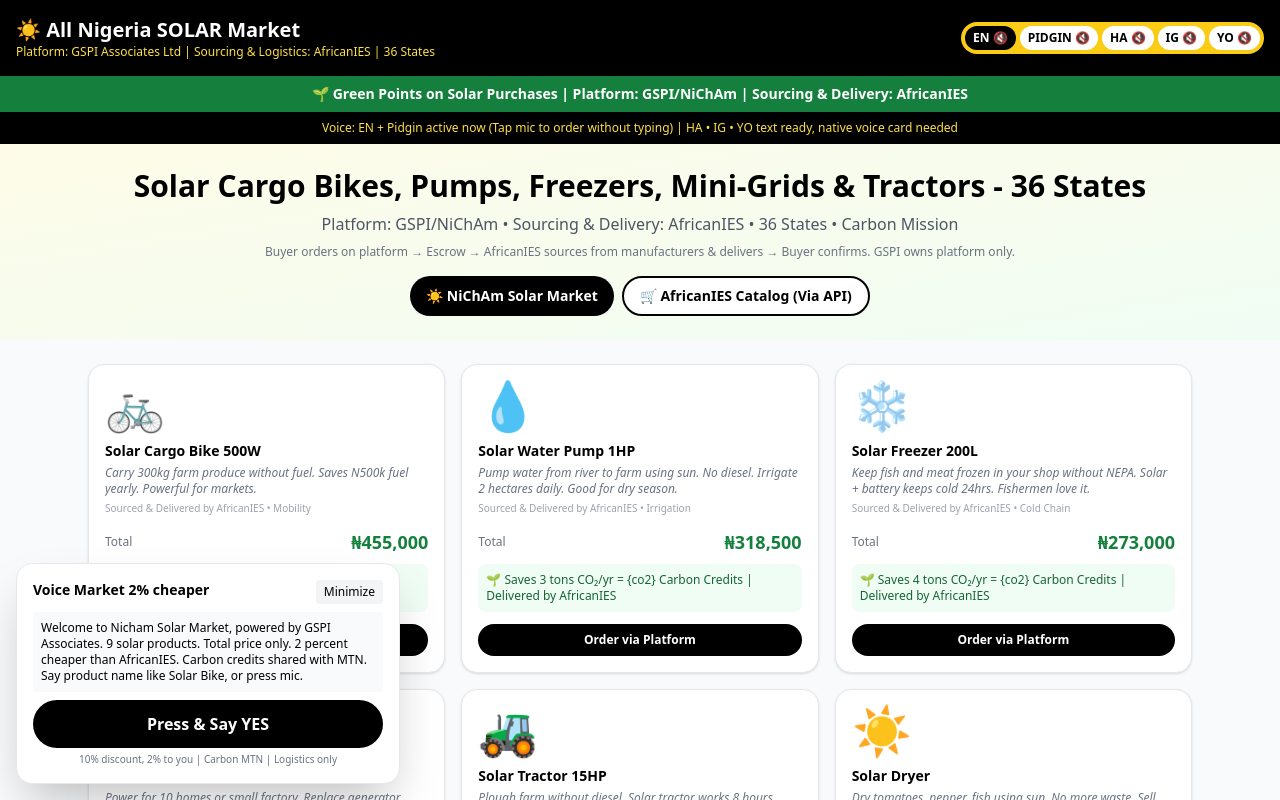
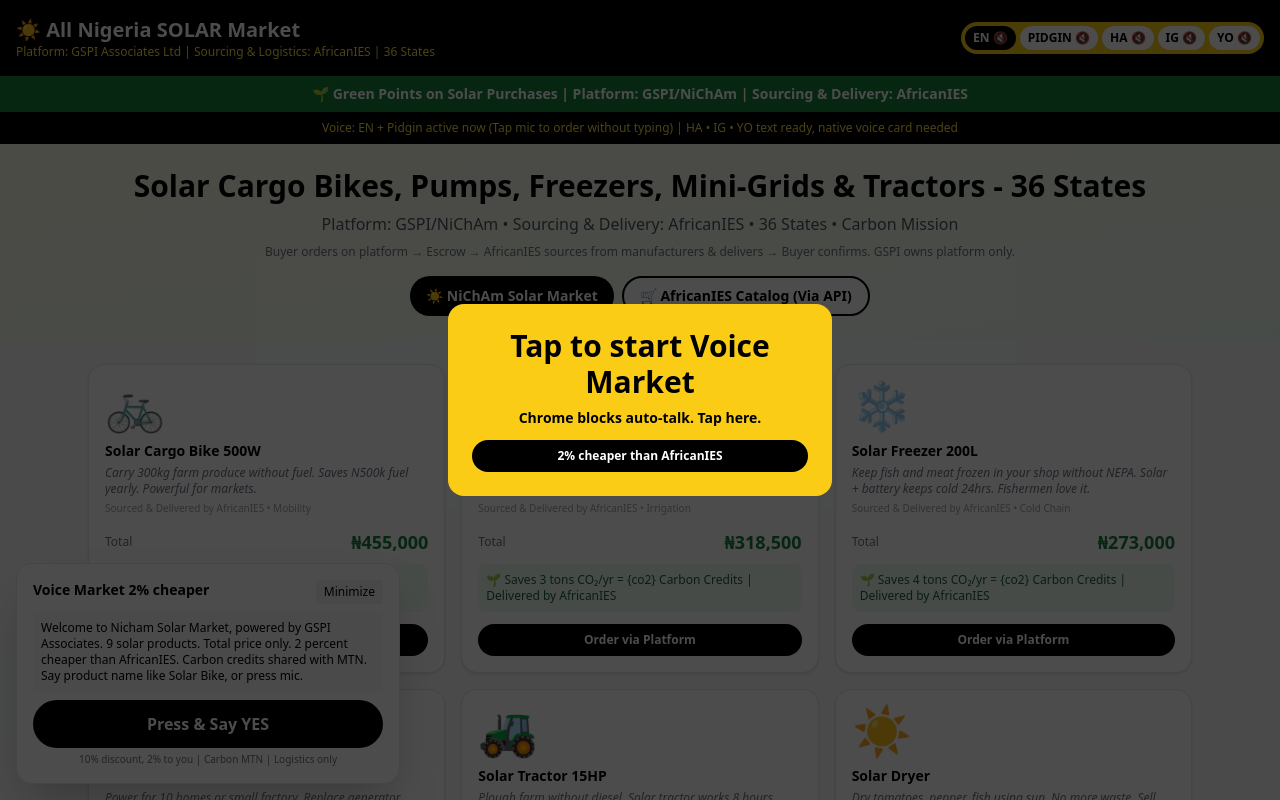
Before and after one commit to gspiassociatesltd/nicham-trade, a Next.js app: page / in a window 1280 px wide. Shown: the top 800 px of the page. Built offline with nearby package versions, Linux system fonts and the light colour scheme.

Commit message:
Add files via upload

```diff
--- a/app/page.tsx
+++ b/app/page.tsx
@@ -127,7 +127,7 @@
         </div>
       </section>
 
-      <VoiceOrder lang={lang} products={voiceProducts} />
+      <VoiceOrder lang={lang} currentMode="listing" />
     </main>
   )
 }
--- a/app/product/[id]/page.tsx
+++ b/app/product/[id]/page.tsx
@@ -114,7 +114,7 @@
           </div>
         )}
       </div>
-      <VoiceOrder lang={lang} products={[{ id: parseInt(params.id), name: prod.name, intro: prod.intro, basePrice: base }]} mode="order" />
+      <VoiceOrder lang={lang} currentMode="order" />
     </main>
   )
 }
```
